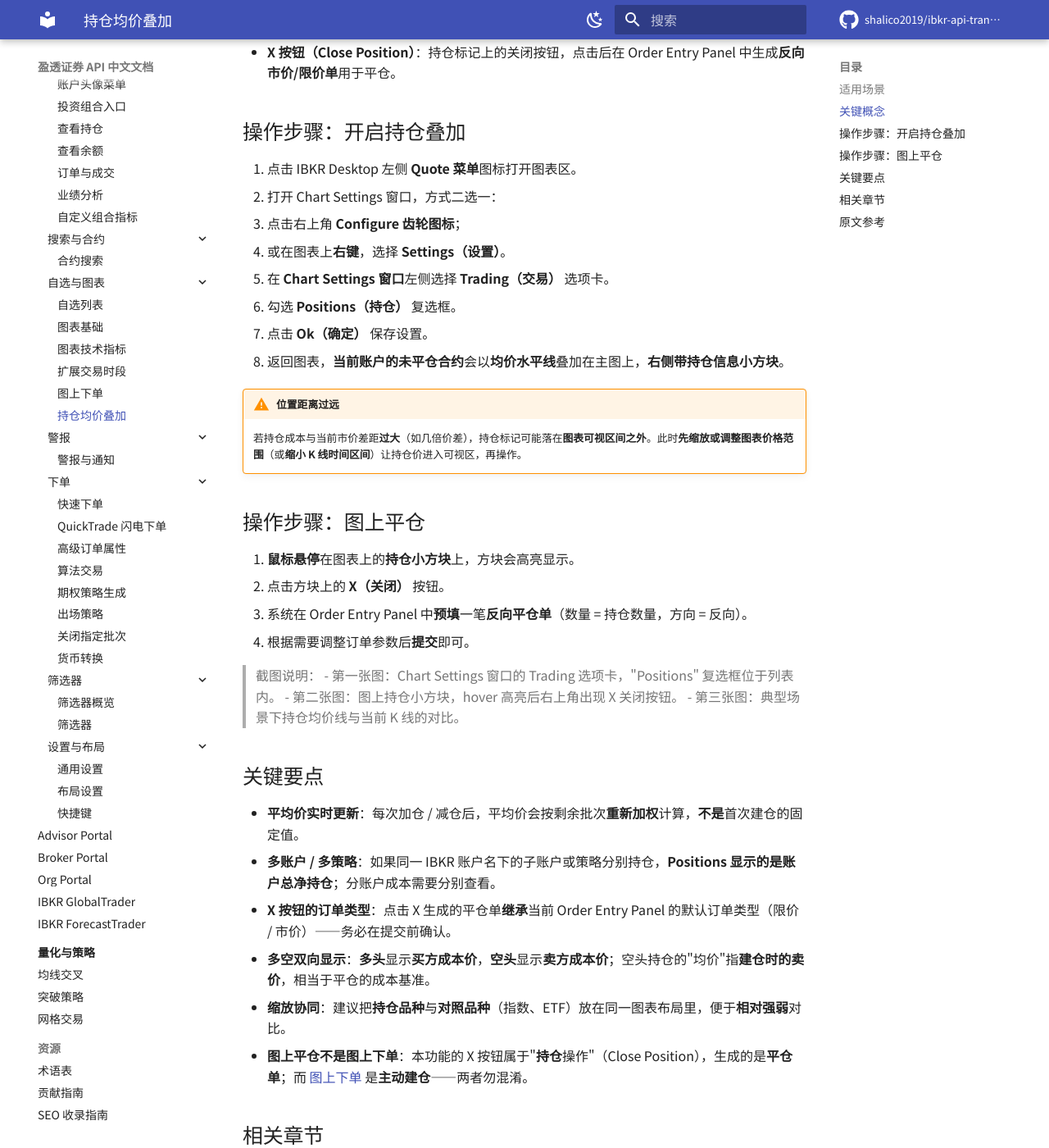
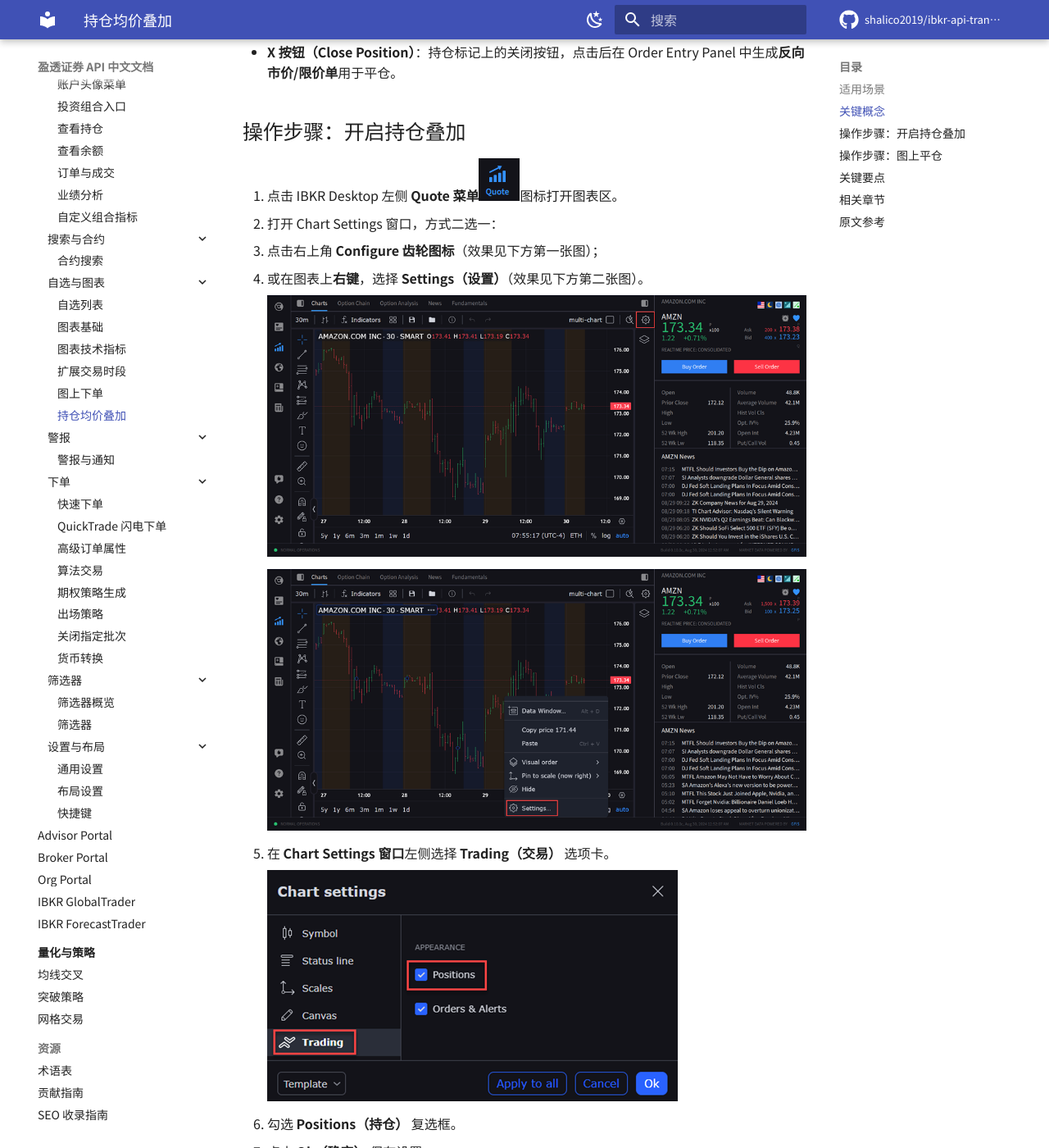
Before and after one commit to shalico2019/ibkr-api-translation, an MkDocs documentation site: the page built from docs/ibkrdesktop/position-with-average-price.md, in a window 1280 px wide and 1400 px high, scrolled down 682 px. Shown: the whole window at 82% size. Built offline with MkDocs 1.6.1 and Material for MkDocs 9.7.7, drawn with Linux system fonts in a browser that asks for light colours; comment, search, counter and statistics services are not loaded.

Commit message:
docs(ibkrdesktop): position-with-average-price 补图 5 张
5 张图全部从源站 ibkrguides.com 直接拉取 (curl HTTP 200), 与源站字节级一致:

- open-positions.png 37173 bytes 500x272 (Trading 选项卡 + Positions 复选框, 步骤 3)
- open-positions1.png 144383 bytes 1001x595 (图上持仓小方块 + X 关闭按钮, 图上平仓步骤 2)

3 张共享图复用队友 27c3ad9 (extended-trading-hours) 已 commit 的版本 (字节级一致):
- quote-icon.png 1399 bytes 50x52 (Quote 菜单图标, 步骤 1 行内)
- extended-trading.png 226369 bytes 1000x485 (Configure 齿轮, 步骤 2 入口 1)
- extended-trading1.png 239925 bytes 1000x485 (右键 Settings 菜单, 步骤 2 入口 2)

嵌入位置主动判断 (对齐 view-positions / close-specific-lots 任务模式):
- 步骤 1 quote-icon: 步骤正文行内嵌入 (50x52 小图标, 与源站 <p>Click the Quote <img>...</p> 一致)
- 步骤 2 extended-trading / 1: 步骤正文独立行 (大图, 4-space indent 避开子列表 code block 解析)
- 步骤 3 open-positions: 步骤正文独立行 (大图, 4-space indent)
- 图上平仓步骤 2 open-positions1: 步骤正文独立行 (大图, 4-space indent)

译稿占位 (1 段 > 截图说明: 三段描述) 与源站 5 张图 1:1 对齐 (低档),
5 段全部替换为 markdown 图片, 删除冗余 > 截图说明 块。

alt 沿用源站英文, title 沿用源站 title, 路径全部为 resources/images/...。
章末尾'截图资源'段 (L73) 保留, 用于 verifier 核对原文图位。

mkdocs build --strict: 0 ERROR, 5 张图全部复制到 site/ibkrdesktop/resources/images/。
html 中 5 个 <img> 标签正确渲染 (无 <div class="language-text highlight"> code block 误判)。

未触碰: docs/ibkrdesktop/extended-trading-hours.md / close-specific-lots.md / hot-keys.md
        等队友 in-progress 或已完成文件;
        docs/ibkrdesktop/resources/images/{hotkeys1/2/3,settings}.png 队友 untracked WIP。

```diff
--- a/docs/ibkrdesktop/position-with-average-price.md
+++ b/docs/ibkrdesktop/position-with-average-price.md
@@ -18,11 +18,19 @@ IBKR Desktop 图表支持把当前账户内的**未平仓合约**（Open Positio
 
 ## 操作步骤：开启持仓叠加
 
-1. 点击 IBKR Desktop 左侧 **Quote 菜单**图标打开图表区。
+1. 点击 IBKR Desktop 左侧 **Quote 菜单**![Quote 菜单图标（The quote menu icon）](resources/images/quote-icon.png "Quote Menu Icon")图标打开图表区。
 2. 打开 Chart Settings 窗口，方式二选一：
-   - 点击右上角 **Configure 齿轮图标**；
-   - 或在图表上**右键**，选择 **Settings（设置）**。
+   - 点击右上角 **Configure 齿轮图标**（效果见下方第一张图）；
+   - 或在图表上**右键**，选择 **Settings（设置）**（效果见下方第二张图）。
+
+    ![Configure 齿轮设置（The configure wheel settings）](resources/images/extended-trading.png "Configure Wheel Settings")
+
+    ![右键 Settings 菜单（The right click settings menu）](resources/images/extended-trading1.png "Right Click Settings")
+
 3. 在 **Chart Settings 窗口**左侧选择 **Trading（交易）** 选项卡。
+
+    ![Chart Settings Positions 复选框（The chart settings positions）](resources/images/open-positions.png "Chart Settings Positions")
+
 4. 勾选 **Positions（持仓）** 复选框。
 5. 点击 **Ok（确定）** 保存设置。
 6. 返回图表，**当前账户的未平仓合约**会以**均价水平线**叠加在主图上，**右侧带持仓信息小方块**。
@@ -34,13 +42,11 @@ IBKR Desktop 图表支持把当前账户内的**未平仓合约**（Open Positio
 
 1. **鼠标悬停**在图表上的**持仓小方块**上，方块会高亮显示。
 2. 点击方块上的 **X（关闭）** 按钮。
+
+    ![图上平仓（Closing a position in charts）](resources/images/open-positions1.png "Close Positions Within Chart")
+
 3. 系统在 Order Entry Panel 中**预填**一笔**反向平仓单**（数量 = 持仓数量，方向 = 反向）。
 4. 根据需要调整订单参数后**提交**即可。
-
-> 截图说明：
-> - 第一张图：Chart Settings 窗口的 Trading 选项卡，"Positions" 复选框位于列表内。
-> - 第二张图：图上持仓小方块，hover 高亮后右上角出现 X 关闭按钮。
-> - 第三张图：典型场景下持仓均价线与当前 K 线的对比。
 
 ## 关键要点
 
```
Also changed, not shown: docs/ibkrdesktop/resources/images/open-positions.png (added), docs/ibkrdesktop/resources/images/open-positions1.png (added).
